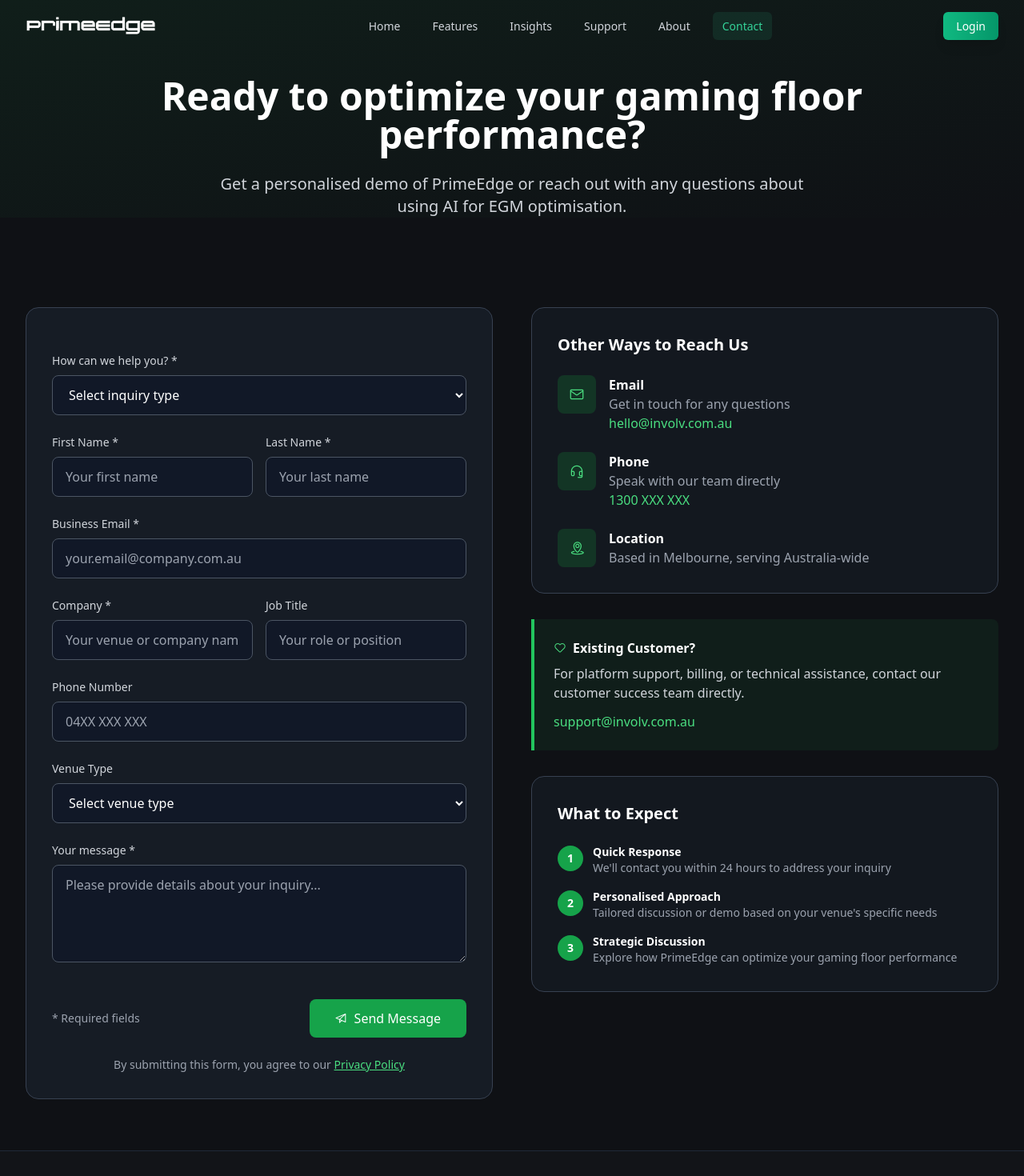
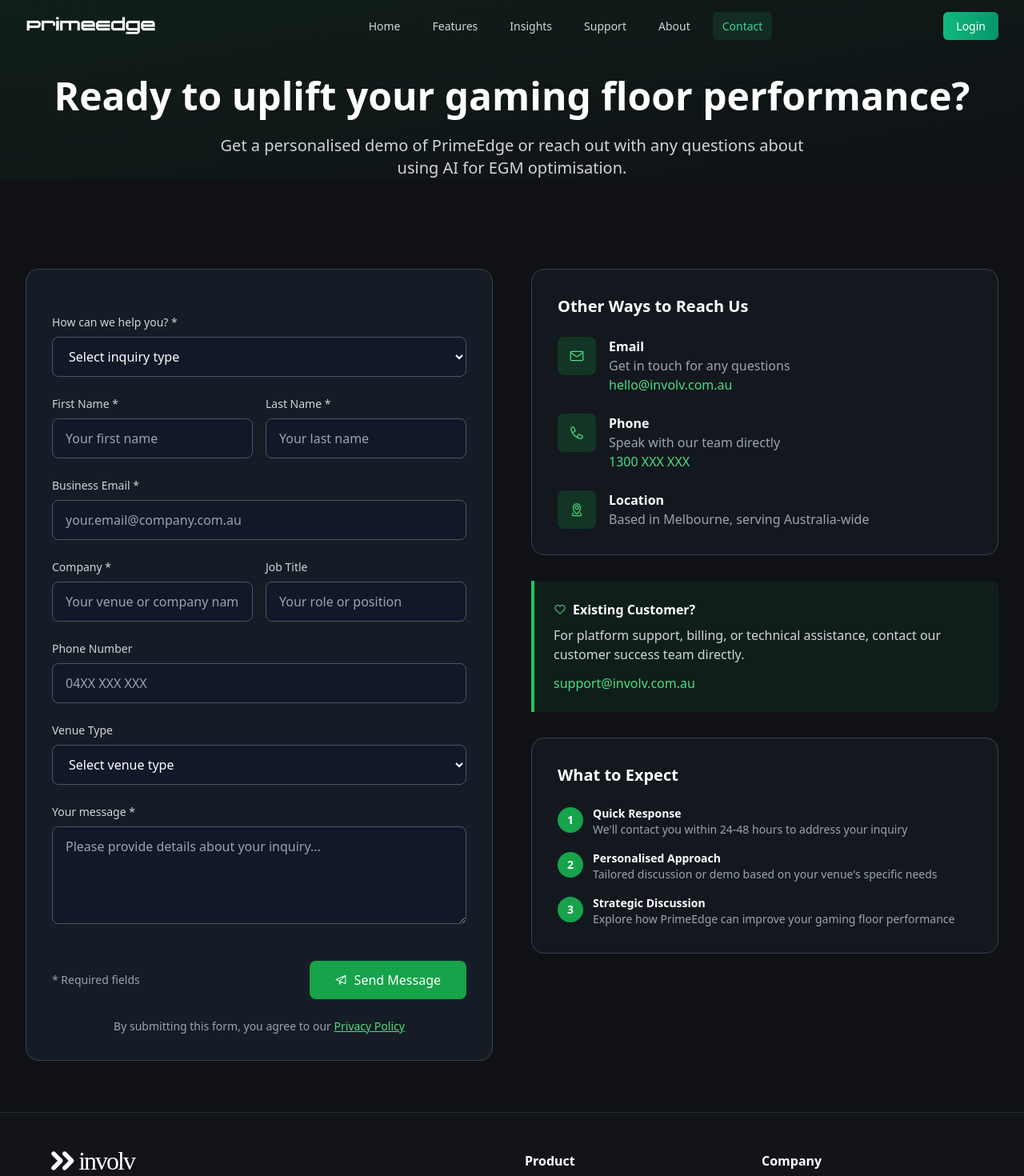
Before and after one commit to markkelly123/involv-sentinel-site, a Next.js app: page /contact in a window 1280 px wide. Shown: the top 1470 px of the page at 80% size. Built offline with nearby package versions, Linux system fonts and the light colour scheme.

Commit message:
Fix Contact form

```diff
--- a/src/pages/contact.tsx
+++ b/src/pages/contact.tsx
@@ -101,7 +101,7 @@
           <div className="max-w-7xl mx-auto px-4 sm:px-6 lg:px-8">
             <div className="text-center mb-12">
               <h1 className="text-4xl md:text-5xl font-bold text-white mb-6">
-                Ready to optimize your gaming floor performance?
+                Ready to uplift your gaming floor performance?
               </h1>
               <p className="text-xl text-gray-300 max-w-3xl mx-auto">
                 Get a personalised demo of PrimeEdge or reach out with any questions about using AI for EGM optimisation.
@@ -123,9 +123,9 @@
                       <div className="w-16 h-16 bg-green-900/50 rounded-full flex items-center justify-center mx-auto mb-4">
                         <i className="lni lni-check-circle-1 text-3xl text-green-400"></i>
                       </div>
-                      <h3 className="text-xl font-semibold text-white mb-2">Message Sent Successfully</h3>
+                      <h3 className="text-xl font-semibold text-white mb-2">Message Sent Successfully.</h3>
                       <p className="text-gray-300">
-                        Thank you for contacting us. We'll respond within the next business day.
+                        Thank you for contacting us. We&apos;ll respond within the next business day.
                       </p>
                     </div>
                   ) : (
@@ -307,8 +307,8 @@
                       <div>
                         <label htmlFor="message" className="block text-sm font-medium text-gray-300 mb-2">
                           {formData.inquiryType === 'Schedule a Demo'
-                            ? 'Tell us about your gaming performance goals'
-                            : 'Your message *'
+                            ? "Tell us about your gaming performance goals"
+                            : "Your message *"
                           }
                         </label>
                         <textarea
@@ -384,7 +384,7 @@
 
                     <div className="flex items-start">
                       <div className="w-12 h-12 bg-green-900/50 rounded-lg flex items-center justify-center mr-4 flex-shrink-0">
-                        <i className="lni lni-headphone-1-mic text-xl text-green-400"></i>
+                        <i className="lni lni-telephone-1 text-xl text-green-400"></i>
                       </div>
                       <div>
                         <h4 className="font-semibold text-white">Phone</h4>
@@ -397,7 +397,7 @@
 
                     <div className="flex items-start">
                       <div className="w-12 h-12 bg-green-900/50 rounded-lg flex items-center justify-center mr-4 flex-shrink-0">
-                        <i className="lni lni-map-marker-7 text-xl text-green-400"></i>
+                        <i className="lni lni-map-marker-11 text-xl text-green-400"></i>
                       </div>
                       <div>
                         <h4 className="font-semibold text-white">Location</h4>
@@ -434,7 +434,7 @@
                       </div>
                       <div>
                         <h4 className="font-semibold text-white text-sm">Quick Response</h4>
-                        <p className="text-gray-400 text-sm">We'll contact you within 24 hours to address your inquiry</p>
+                        <p className="text-gray-400 text-sm">We&apos;ll contact you within 24-48 hours to address your inquiry</p>
                       </div>
                     </div>
 
@@ -444,7 +444,7 @@
                       </div>
                       <div>
                         <h4 className="font-semibold text-white text-sm">Personalised Approach</h4>
-                        <p className="text-gray-400 text-sm">Tailored discussion or demo based on your venue's specific needs</p>
+                        <p className="text-gray-400 text-sm">Tailored discussion or demo based on your venue&apos;s specific needs</p>
                       </div>
                     </div>
 
@@ -454,7 +454,7 @@
                       </div>
                       <div>
                         <h4 className="font-semibold text-white text-sm">Strategic Discussion</h4>
-                        <p className="text-gray-400 text-sm">Explore how PrimeEdge can optimize your gaming floor performance</p>
+                        <p className="text-gray-400 text-sm">Explore how PrimeEdge can improve your gaming floor performance</p>
                       </div>
                     </div>
                   </div>
```
